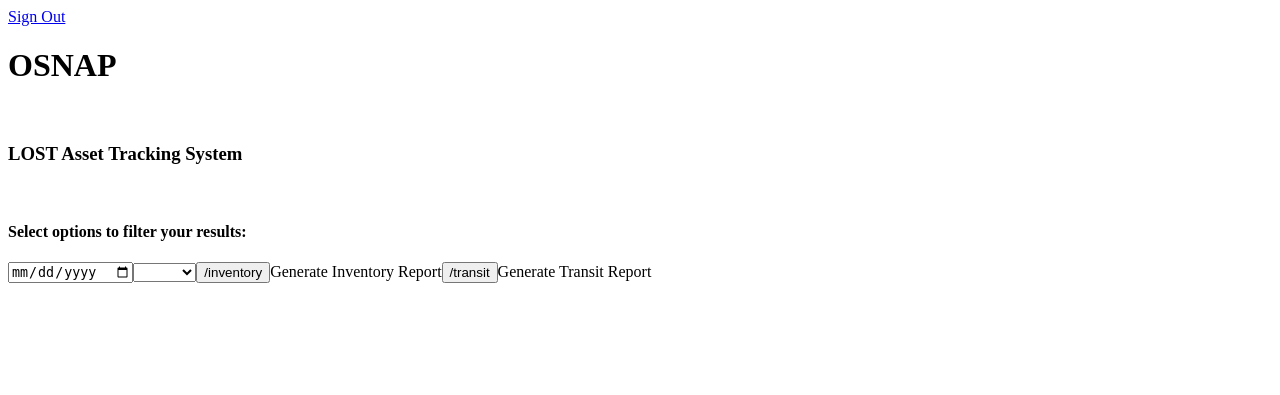
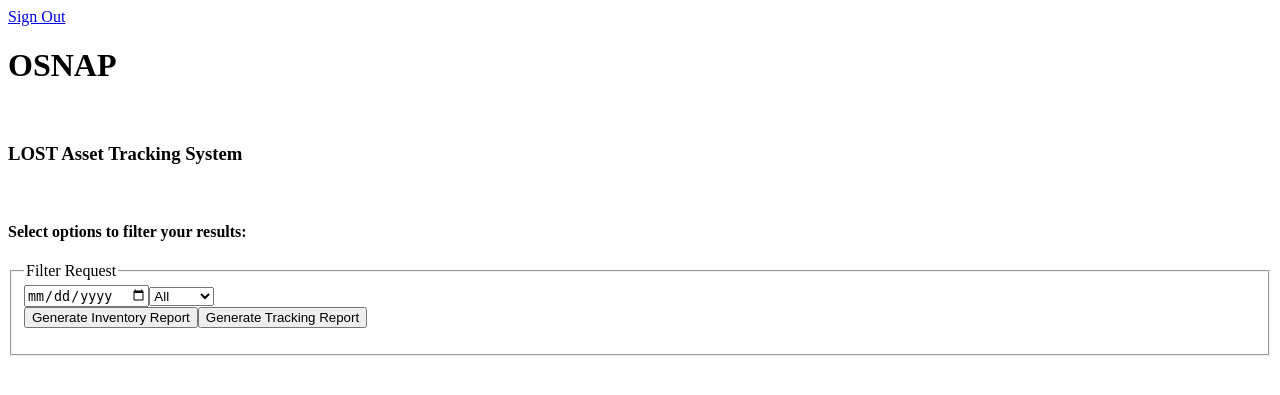
Before and after one commit to tlessman/CIS322, a Flask app: page /filter in a window 1280 px wide. Shown: the top 395 px of the page. Run offline with Flask 2, Linux system fonts and the light colour scheme.

Commit message:
troubleshooting having form choose between two actions, will need py?

```diff
--- a/src/templates/filter.html
+++ b/src/templates/filter.html
@@ -4,19 +4,21 @@
 		<h1>OSNAP</h1><br>
 		<h3>LOST Asset Tracking System</h3><br>
 		<h4>Select options to filter your results:</h4>
+		<fieldset><legend>Filter Request</legend>
 		<form action="" name="filter"><table><tr>
 			<input type="date"/>
 			<select name="facility">
-				<option value=$NULL></option>
-				<option value="f01">DATA1</option>
-				<option value="f02">DATA2</option>
-				<option value="f03">DATA2</option>
-				<option value="f04">DATA4</option>
-				<option value="f05">DATA5</option>
+				<option value="f00">All</option>
+				<option value="f01">HQ</option>
+				<option value="f02">LA</option>
+				<option value="f03">NC</option>
+				<option value="f04">MB005</option>
+				<option value="f05">SPNV</option>
 			</select>
-			<input type="submit" value="/inventory">Generate Inventory Report</input>
-			<input type="submit" value="/transit">Generate Transit Report</input>
-
+			<table><tr><input type="submit" value="Generate Inventory Report"></input>
+			<input type="submit" value="Generate Tracking Report"></input>
+				</tr></table>
 		</tr></table></form>
+		</fieldset>
 	</body>
 </html>
--- a/src/templates/login.html
+++ b/src/templates/login.html
@@ -4,8 +4,9 @@
 		<h1>OSNAP</h1><br>
 		<h3>LOST Asset Tracking System</h2><br>
 		<form action="/filter">
-			<textarea name="Username" rows="1" cols="16"></textarea>
+			<input type="text" name="Username" rows="1" cols="16"></text>
 			<button type="submit">Log in to LOST</button>
-		</input>
+			</input>
+		</form>
 	</body>
 </html>
```
